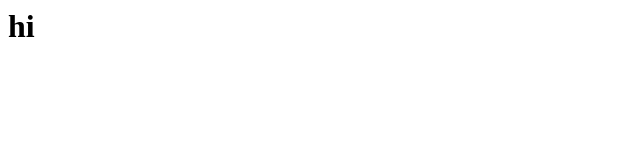
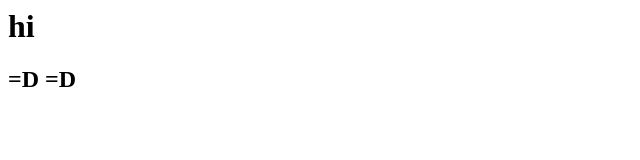
Before and after one commit to thejodster/mypgtest, a plain HTML site: page www/index.html in a window 1280 px wide. Shown: the full height of the page, 0-640 px from the left. Drawn offline with Linux system fonts and the light colour scheme.

Commit message:
some changes

```diff
--- a/www/index.html
+++ b/www/index.html
@@ -2,4 +2,7 @@
 <h1>
 hi
 </h1>
+<h2>
+=D =D
+</h2>
 </html>
```
